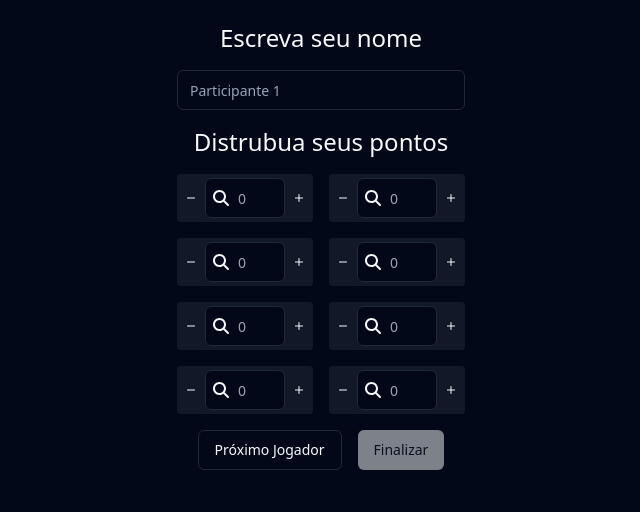
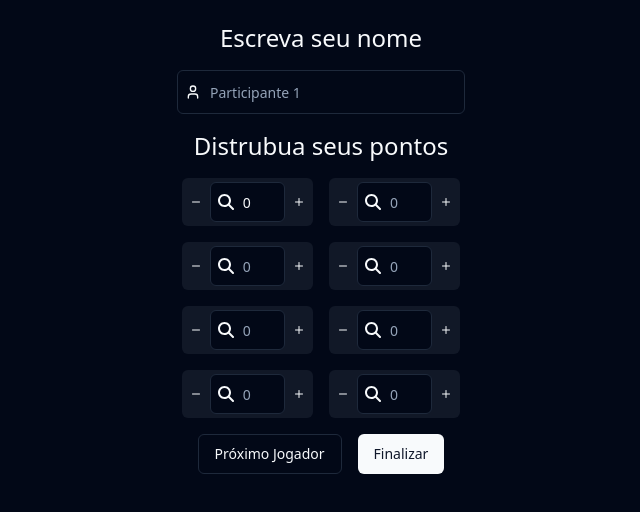
Before and after one commit to kennedysmartins/gameplan, a Next.js app: page /game/7wonders in a window 1280 px wide. Shown: the part 210-722 px from the top of the page, without its empty margins (319-959 px from the left). Built offline with nearby package versions, Linux system fonts and the light colour scheme.

Commit message:
added drawer to finish

```diff
--- a/src/app/(content)/game/(games)/7wonders/page.tsx
+++ b/src/app/(content)/game/(games)/7wonders/page.tsx
@@ -1,12 +1,32 @@
 "use client";
 import { Button } from "@/components/ui/button";
 import { Input } from "@/components/ui/input";
-import { Minus, Plus } from "lucide-react";
+import { Minus, Plus, User } from "lucide-react";
 import Link from "next/link";
 import React, { useState } from "react";
 import { FaMagnifyingGlass } from "react-icons/fa6";
+import {
+  Drawer,
+  DrawerClose,
+  DrawerContent,
+  DrawerDescription,
+  DrawerFooter,
+  DrawerHeader,
+  DrawerTitle,
+  DrawerTrigger,
+} from "@/components/ui/drawer";
 
 const game7wonders = () => {
+  const [value, setValue] = useState(0);
+
+  const increment = () => {
+    setValue((prevValue) => prevValue + 1);
+  };
+
+  const decrement = () => {
+    setValue((prevValue) => prevValue - 1);
+  };
+
   return (
     <>
       <main className=" container text-2xl gap-2 my-5">
@@ -21,139 +41,125 @@ const game7wonders = () => {
           <div className="flex flex-wrap gap-4 w-72 items-center justify-center text-center">
             <h2>Escreva seu nome</h2>
 
-            <Input placeholder="Participante 1" />
+            <div className="relative w-full flex items-center">
+              <User className="absolute left-2 top-1/2 h-4 w-4 -translate-y-1/2 transform" />
+              <Input className="pl-8 h-11" placeholder="Participante 1" />
+            </div>
 
             <h2>Distrubua seus pontos</h2>
 
             <div className="flex flex-wrap gap-4 w-72 items-center justify-center">
-
-            <div className="flex gap-1 bg-gray-900 rounded-sm p-1">
-                <Button variant="ghost" size={null} className="px-1">
+              <div className="flex gap-1 bg-gray-900 rounded-md p-1">
+                <Button
+                  variant="ghost"
+                  size={null}
+                  className="px-1"
+                  onClick={decrement}
+                >
                   <Minus className="h-3 w-3" />
                 </Button>
                 <div className="relative flex items-center">
                   <FaMagnifyingGlass className="absolute left-2 top-1/2 h-4 w-4 -translate-y-1/2 transform" />
                   <Input
                     placeholder="0"
-                    className="pl-8 w-20"
+                    value={value}
+                    onChange={(e) => setValue(parseInt(e.target.value) || 0)}
+                    className="pl-8 w-[4.7rem]"
                     type="number"
                   />
+                </div>
+                <Button
+                  variant="ghost"
+                  size={null}
+                  className="px-1"
+                  onClick={increment}
+                >
+                  <Plus className="h-3 w-3" />
+                </Button>
+              </div>
+
+              <div className="flex gap-1 bg-gray-900 rounded-md p-1">
+                <Button variant="ghost" size={null} className="px-1">
+                  <Minus className="h-3 w-3" />
+                </Button>
+                <div className="relative flex items-center">
+                  <FaMagnifyingGlass className="absolute left-2 top-1/2 h-4 w-4 -translate-y-1/2 transform" />
+                  <Input placeholder="0" className="pl-8 w-[4.7rem]" type="number" />
+                </div>
+                <Button variant="ghost" size={null} className="px-1">
+                  <Plus className="h-3 w-3" />
+                </Button>
+              </div>
+              <div className="flex gap-1 bg-gray-900 rounded-md p-1">
+                <Button variant="ghost" size={null} className="px-1">
+                  <Minus className="h-3 w-3" />
+                </Button>
+                <div className="relative flex items-center">
+                  <FaMagnifyingGlass className="absolute left-2 top-1/2 h-4 w-4 -translate-y-1/2 transform" />
+                  <Input placeholder="0" className="pl-8 w-[4.7rem]" type="number" />
                 </div>
                 <Button variant="ghost" size={null} className="px-1">
                   <Plus className="h-3 w-3" />
                 </Button>
               </div>
 
-              <div className="flex gap-1 bg-gray-900 rounded-sm p-1">
+              <div className="flex gap-1 bg-gray-900 rounded-md p-1">
                 <Button variant="ghost" size={null} className="px-1">
                   <Minus className="h-3 w-3" />
                 </Button>
                 <div className="relative flex items-center">
                   <FaMagnifyingGlass className="absolute left-2 top-1/2 h-4 w-4 -translate-y-1/2 transform" />
-                  <Input
-                    placeholder="0"
-                    className="pl-8 w-20"
-                    type="number"
-                  />
+                  <Input placeholder="0" className="pl-8 w-[4.7rem]" type="number" />
                 </div>
                 <Button variant="ghost" size={null} className="px-1">
                   <Plus className="h-3 w-3" />
                 </Button>
               </div>
-            <div className="flex gap-1 bg-gray-900 rounded-sm p-1">
+              <div className="flex gap-1 bg-gray-900 rounded-md p-1">
                 <Button variant="ghost" size={null} className="px-1">
                   <Minus className="h-3 w-3" />
                 </Button>
                 <div className="relative flex items-center">
                   <FaMagnifyingGlass className="absolute left-2 top-1/2 h-4 w-4 -translate-y-1/2 transform" />
-                  <Input
-                    placeholder="0"
-                    className="pl-8 w-20"
-                    type="number"
-                  />
+                  <Input placeholder="0" className="pl-8 w-[4.7rem]" type="number" />
                 </div>
                 <Button variant="ghost" size={null} className="px-1">
                   <Plus className="h-3 w-3" />
                 </Button>
               </div>
 
-              <div className="flex gap-1 bg-gray-900 rounded-sm p-1">
+              <div className="flex gap-1 bg-gray-900 rounded-md p-1">
                 <Button variant="ghost" size={null} className="px-1">
                   <Minus className="h-3 w-3" />
                 </Button>
                 <div className="relative flex items-center">
                   <FaMagnifyingGlass className="absolute left-2 top-1/2 h-4 w-4 -translate-y-1/2 transform" />
-                  <Input
-                    placeholder="0"
-                    className="pl-8 w-20"
-                    type="number"
-                  />
+                  <Input placeholder="0" className="pl-8 w-[4.7rem]" type="number" />
                 </div>
                 <Button variant="ghost" size={null} className="px-1">
                   <Plus className="h-3 w-3" />
                 </Button>
               </div>
-            <div className="flex gap-1 bg-gray-900 rounded-sm p-1">
+              <div className="flex gap-1 bg-gray-900 rounded-md p-1">
                 <Button variant="ghost" size={null} className="px-1">
                   <Minus className="h-3 w-3" />
                 </Button>
                 <div className="relative flex items-center">
                   <FaMagnifyingGlass className="absolute left-2 top-1/2 h-4 w-4 -translate-y-1/2 transform" />
-                  <Input
-                    placeholder="0"
-                    className="pl-8 w-20"
-                    type="number"
-                  />
+                  <Input placeholder="0" className="pl-8 w-[4.7rem]" type="number" />
                 </div>
                 <Button variant="ghost" size={null} className="px-1">
                   <Plus className="h-3 w-3" />
                 </Button>
               </div>
 
-              <div className="flex gap-1 bg-gray-900 rounded-sm p-1">
+              <div className="flex gap-1 bg-gray-900 rounded-md p-1">
                 <Button variant="ghost" size={null} className="px-1">
                   <Minus className="h-3 w-3" />
                 </Button>
                 <div className="relative flex items-center">
                   <FaMagnifyingGlass className="absolute left-2 top-1/2 h-4 w-4 -translate-y-1/2 transform" />
-                  <Input
-                    placeholder="0"
-                    className="pl-8 w-20"
-                    type="number"
-                  />
-                </div>
-                <Button variant="ghost" size={null} className="px-1">
-                  <Plus className="h-3 w-3" />
-                </Button>
-              </div>
-            <div className="flex gap-1 bg-gray-900 rounded-sm p-1">
-                <Button variant="ghost" size={null} className="px-1">
-                  <Minus className="h-3 w-3" />
-                </Button>
-                <div className="relative flex items-center">
-                  <FaMagnifyingGlass className="absolute left-2 top-1/2 h-4 w-4 -translate-y-1/2 transform" />
-                  <Input
-                    placeholder="0"
-                    className="pl-8 w-20"
-                    type="number"
-                  />
-                </div>
-                <Button variant="ghost" size={null} className="px-1">
-                  <Plus className="h-3 w-3" />
-                </Button>
-              </div>
-
-              <div className="flex gap-1 bg-gray-900 rounded-sm p-1">
-                <Button variant="ghost" size={null} className="px-1">
-                  <Minus className="h-3 w-3" />
-                </Button>
-                <div className="relative flex items-center">
-                  <FaMagnifyingGlass className="absolute left-2 top-1/2 h-4 w-4 -translate-y-1/2 transform" />
-                  <Input
-                    placeholder="0"
-                    className="pl-8 w-20"
-                    type="number"
-                  />
+                  <Input placeholder="0" className="pl-8 w-[4.7rem]" type="number" />
                 </div>
                 <Button variant="ghost" size={null} className="px-1">
                   <Plus className="h-3 w-3" />
@@ -162,10 +168,26 @@ const game7wonders = () => {
 
               <div className="flex gap-4">
                 <Button variant={"outline"}>Próximo Jogador</Button>
-                <Button variant={"default"} disabled>Finalizar</Button>
+                <Drawer>
+                  <DrawerTrigger asChild>
+                    <Button variant={"default"}>Finalizar</Button>
+                  </DrawerTrigger>
+                  <DrawerContent>
+                    <DrawerHeader>
+                      <DrawerTitle>Are you absolutely sure?</DrawerTitle>
+                      <DrawerDescription>
+                        This action cannot be undone.
+                      </DrawerDescription>
+                    </DrawerHeader>
+                    <DrawerFooter>
+                      <Button>Submit</Button>
+                      <DrawerClose>
+                        <Button variant="outline">Cancel</Button>
+                      </DrawerClose>
+                    </DrawerFooter>
+                  </DrawerContent>
+                </Drawer>
               </div>
-
-
             </div>
           </div>
         </div>
```
